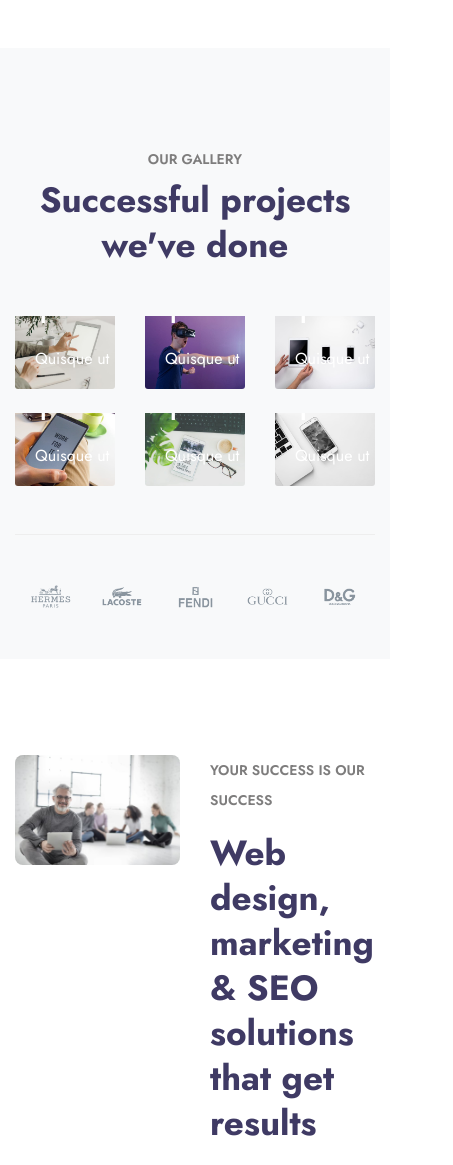
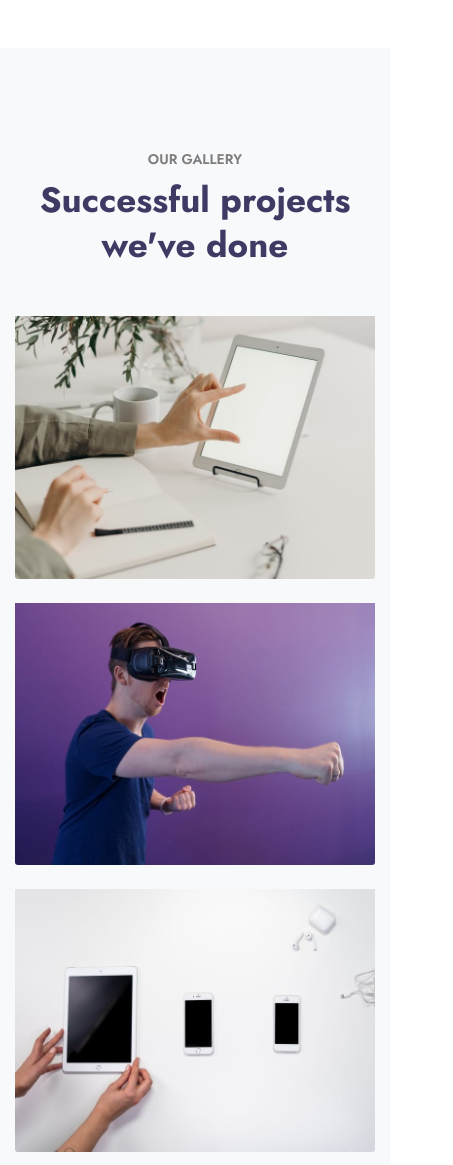
Before and after one commit to CongHyTr/BC65__CapStone1-BootStrap__Nhom-11, a plain HTML site: page index.html in a window 390 px wide. Shown: the top 1165 px of the page, 453 px wide, since content can reach past the window. Drawn offline with nearby package versions, Linux system fonts and the light colour scheme.

Commit message:
add responsive

```diff
--- a/index.html
+++ b/index.html
@@ -32,7 +32,7 @@
         <p class="title__big mb-5">Successful projects we've done</p>
       </div>
       <div class="row">
-        <div class="col-4 gallery__item">
+        <div class="col-lg-4 col-md-6 gallery__item">
           <div class="gallery__img">
             <a href="./img/c1.jpg" data-lightbox="gallery">
             <img class="card-img-bottom d-block" src="./img/c1.jpg" alt="Card image cap">
@@ -44,7 +44,7 @@
             </a>
           </div>
         </div>
-        <div class="col-4 gallery__item">
+        <div class="col-lg-4 col-md-6 mt-md-0 mt-4 gallery__item">
           <div class="gallery__img">
             <a href="./img/c2.jpg" data-lightbox="gallery">
             <img class="card-img-bottom d-block" src="./img/c2.jpg" alt="Card image cap">
@@ -56,7 +56,7 @@
           </a>
         </div>
           </div>
-        <div class="col-4 gallery__item">
+        <div class="col-lg-4 col-md-6 mt-lg-0 mt-4 gallery__item">
          <div class="gallery__img">
           <a href="./img/c3.jpg" data-lightbox="gallery">
             <img class="card-img-bottom d-block" src="./img/c3.jpg" alt="Card image cap">
@@ -69,7 +69,7 @@
 
          </div>
         </div>
-        <div class="col-4 gallery__item mt-4">
+        <div class="col-lg-4 col-md-6 gallery__item mt-4 pt-lg-2 ">
          <div class="gallery__img">
           <a href="./img/c4.jpg" data-lightbox="gallery">
             <img class="card-img-bottom d-block" src="./img/c4.jpg" alt="Card image cap">
@@ -82,7 +82,7 @@
 
          </div>
         </div>
-        <div class="col-4 gallery__item mt-4">
+        <div class="col-lg-4 col-md-6 gallery__item mt-4 pt-lg-2">
           <div class="gallery__img">
             <a href="./img/c5.jpg" data-lightbox="gallery">
               <img class="card-img-bottom d-block" src="./img/c5.jpg" alt="Card image cap">
@@ -95,7 +95,7 @@
 
           </div>
         </div>
-        <div class="col-4 gallery__item mt-4">
+        <div class="col-lg-4 col-md-6 gallery__item mt-4 pt-lg-2">
           <div class="gallery__img">
             <a href="./img/c6.jpg" data-lightbox="gallery">
               <img class="card-img-bottom d-block" src="./img/c6.jpg" alt="Card image cap">
@@ -109,20 +109,20 @@
           </div>
         </div>
       </div>
-      <div class="gallery__logo pt-5 mt-5">
-        <div class="item__logo">
+      <div class="row gallery__logo pt-5 mt-5">
+        <div class="col-lg-2 col-md-3 col-4 item__logo">
           <img src="./img/brand1.png" alt="">
         </div>
-        <div class="item__logo">
+        <div class="col-lg-2 col-md-3 col-4 item__logo">
           <img src="./img/brand6.png" alt="">
         </div>
-        <div class="item__logo">
+        <div class="col-lg-2 col-md-3 col-4 item__logo">
           <img src="./img/brand3.png" alt="">
         </div>
-        <div class="item__logo">
+        <div class="col-lg-2 col-md-3 col-4 mt-md-0 mt-4 item__logo">
           <img src="./img/brand4.png" alt="">
         </div>
-        <div class="item__logo">
+        <div class="col-lg-2 col-md-3 col-4 mt-lg-0 mt-4 item__logo">
           <img src="./img/brand5.png" alt="">
         </div>
       </div>
@@ -131,10 +131,10 @@
   <section class="Progress mt-5 pt-5">
     <div class="container">
       <div class="row">
-        <div class="col-6">
+        <div class="col-lg-6">
           <img src="./img/about.jpg" alt="" class="radius-image img-fluid">
         </div>
-        <div class="col-6">
+        <div class="col-lg-6 mt-lg-0 mt-md-5 mt-4">
           <div class="progress__title">
             <p class="title__small">YOUR SUCCESS IS OUR SUCCESS</p>
             <p class="title__big">Web design, marketing & SEO solutions that get results</p>
@@ -219,7 +219,7 @@
         <p class="title__big">Our insight and articles</p>
       </div>
       <div class="row">
-        <div class="col-4">
+        <div class="col-lg-4 col-md-6">
           <div class="card">
             <div class="card__header">
               <a href="#">
@@ -248,7 +248,7 @@
             </div>
           </div>
         </div>
-        <div class="col-4">
+        <div class="col-lg-4 col-md-6">
           <div class="card">
             <div class="card__header">
               <a href="#">
@@ -277,7 +277,7 @@
             </div>
           </div>
         </div>
-        <div class="col-4">
+        <div class="col-lg-4 col-md-6">
           <div class="card">
             <div class="card__header">
               <a href="#">
@@ -332,7 +332,7 @@
         <div class="footer__body mt-5 pb-5">
           <div class="container">
             <div class="row">
-              <div class="col-4">
+              <div class="col-lg-4 col-md-6">
                 <div class="title__brand">
                   <i class="fa fa-align-right"></i>
                   <span class="brand__name">Corp Vision</span>
@@ -356,7 +356,7 @@
                   </div>
                 </div>
               </div>
-              <div class="col-4">
+              <div class="col-lg-4 col md-6">
                 <div class="footer__contact">
                   <h3 class="footerBody__title">
                     Contact Info
@@ -375,7 +375,7 @@
                   </p>
                 </div>
               </div>
-              <div class="col-2">
+              <div class="col-lg-2 col-md-6">
                 <div class="footer__categories">
                   <h3 class="footerBody__title">CATEGORIES</h3>
                   <ul>
@@ -385,7 +385,7 @@
                   </ul>
                 </div>
               </div>
-              <div class="col-2">
+              <div class="col-lg-2 col-md-6">
                 <div class="footer__meta">
                   <h3 class="footerBody__title">META</h3>
                   <ul>
```
